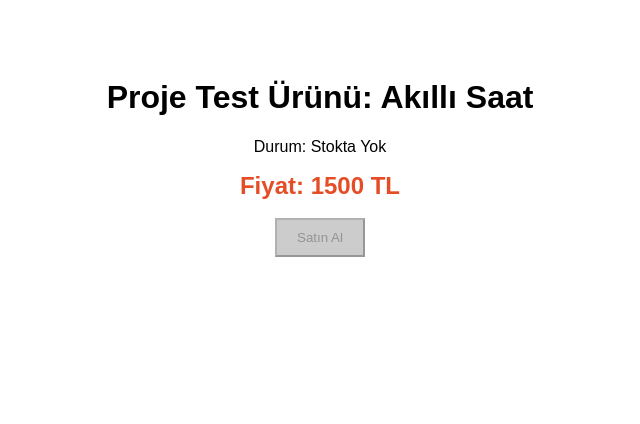
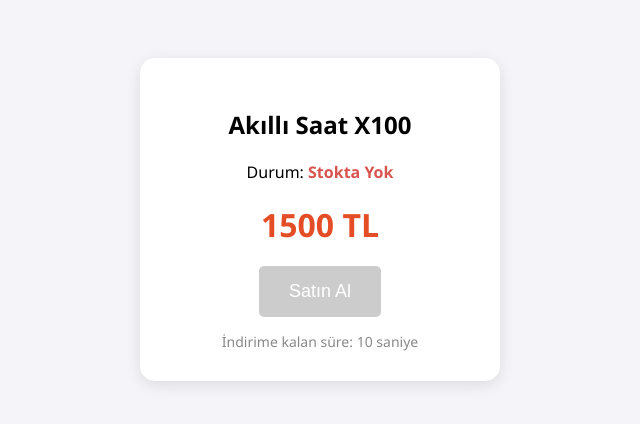
Before and after one commit to dilayats/alisveris-test-sitesi, a plain HTML site: page index.html in a window 1280 px wide. Shown: the whole page, without its empty margins (320-960 px from the left). Drawn offline with Linux system fonts and the light colour scheme.

Commit message:
Update index.html

```diff
--- a/index.html
+++ b/index.html
@@ -2,28 +2,57 @@
 <html lang="tr">
 <head>
     <meta charset="UTF-8">
-    <title>AI Agent Test Market</title>
+    <meta name="viewport" content="width=device-width, initial-scale=1.0">
+    <title>AI Agent Test Mağazası</title>
     <style>
-        body { font-family: sans-serif; text-align: center; padding: 50px; }
-        .price-box { font-size: 24px; color: #e44d26; font-weight: bold; }
-        #buy-btn:disabled { background-color: #ccc; cursor: not-allowed; }
+        body { font-family: 'Segoe UI', Tahoma, Geneva, Verdana, sans-serif; text-align: center; padding: 50px; background-color: #f4f4f9; }
+        .card { background: white; padding: 30px; border-radius: 15px; box-shadow: 0 4px 15px rgba(0,0,0,0.1); display: inline-block; width: 300px; }
+        .price-box { font-size: 32px; color: #e44d26; font-weight: bold; margin: 20px 0; }
+        #stok-durumu { font-weight: bold; color: #d9534f; }
+        button { background-color: #5cb85c; color: white; border: none; padding: 15px 30px; font-size: 18px; border-radius: 5px; cursor: pointer; transition: 0.3s; }
+        button:disabled { background-color: #ccc; cursor: not-allowed; }
+        .timer { font-size: 14px; color: #888; margin-top: 15px; }
     </style>
 </head>
 <body>
-    <h1>Proje Test Ürünü: Akıllı Saat</h1>
-    <p>Durum: <span id="stok-durumu">Stokta Yok</span></p>
-    <div class="price-box">Fiyat: <span id="fiyat">1500</span> TL</div>
-    <br>
-    <button id="buy-btn" onclick="alert('Satın alma sayfasına yönlendiriliyorsunuz...')" disabled style="padding: 10px 20px;">Satın Al</button>
+
+    <div class="card">
+        <h2>Akıllı Saat X100</h2>
+        <p>Durum: <span id="stok-durumu">Stokta Yok</span></p>
+        <div class="price-box"><span id="fiyat">1500</span> TL</div>
+
+        <button id="buy-btn" onclick="satinAl()" disabled>Satın Al</button>
+
+        <div class="timer" id="timer-text">İndirime kalan süre: <span id="countdown">15</span> saniye</div>
+    </div>
 
     <script>
-        // Bu script, sayfayı açtıktan 15 saniye sonra indirim yapar (Test için)
-        setTimeout(() => {
-            document.getElementById('fiyat').innerText = "900";
-            document.getElementById('stok-durumu').innerText = "Stokta Var!";
-            document.getElementById('buy-btn').disabled = false;
-            document.getElementById('stok-durumu').style.color = "green";
-        }, 15000);
+        let saniye = 15;
+        const countdownDisplay = document.getElementById('countdown');
+        const fiyatDisplay = document.getElementById('fiyat');
+        const stokDisplay = document.getElementById('stok-durumu');
+        const buton = document.getElementById('buy-btn');
+        const timerText = document.getElementById('timer-text');
+
+        // Geri sayım sayacı
+        const sayac = setInterval(() => {
+            saniye--;
+            countdownDisplay.innerText = saniye;
+
+            if (saniye <= 0) {
+                // İNDİRİM VE STOK GÜNCELLEMESİ
+                fiyatDisplay.innerText = "900";
+                stokDisplay.innerText = "Stokta Var!";
+                stokDisplay.style.color = "#5cb85c";
+                buton.disabled = false;
+                timerText.innerText = "🔥 BÜYÜK İNDİRİM BAŞLADI! 🔥";
+
+                console.log("AI Agent için veri güncellendi: Fiyat 900 TL, Stok VAR.");
+                clearInterval(sayac);
+            }
+        }, 1000);
+
+        function satinAl() {
+            alert("TEBRİKLER! AI Agent başarıyla satın alma sayfasına yönlendirdi.");
+        }
     </script>
-</body>
-</html>
```
